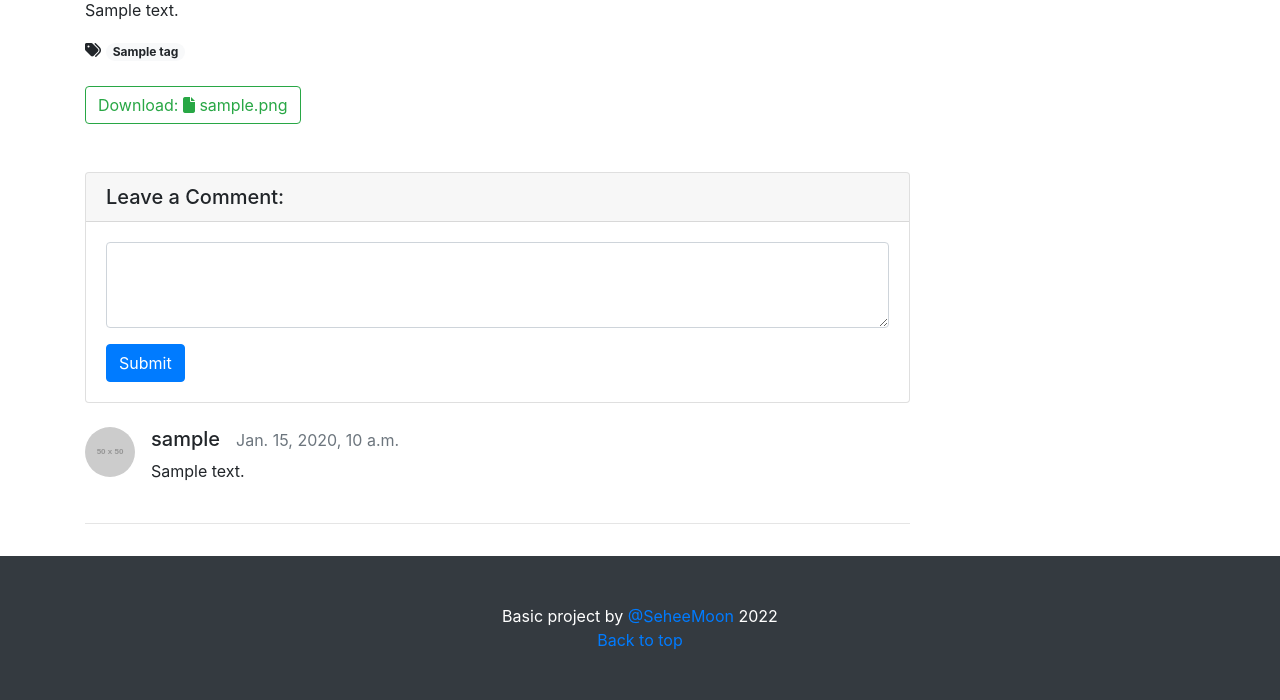
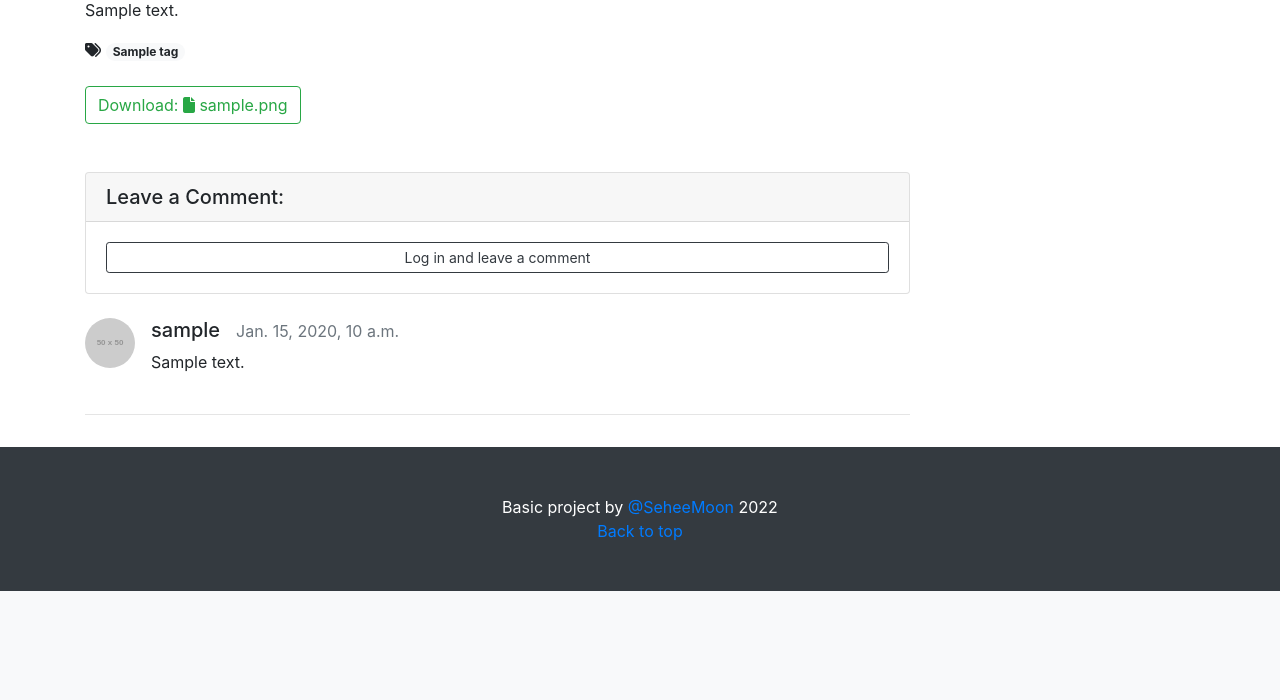
Before and after one commit to SeheeMoon/Basic-project, a Django app: page /blog/1/ in a window 1280 px wide. Shown: the part 547-1247 px from the top of the page. After the commit the page ends 1138 px from the top, so only its background shows below. Run offline with Django 4.2, Linux system fonts and the light colour scheme; tables that the repository leaves empty hold one stand-in row (values such as "Sample post"); grey boxes marked "Sample" are stand-in pictures; grey boxes labelled with a size stand in for pictures from a placeholder-image service; some libraries are stand-ins or nearby versions.

Commit message:
댓글 폼으로 포스트 상세 페이지에서 댓글 작성하기

```diff
--- a/blog/templates/blog/navbar.html
+++ b/blog/templates/blog/navbar.html
@@ -1,4 +1,3 @@
-        {% load socialaccount %}
 
         <nav class="navbar navbar-expand-lg navbar-light bg-light">
             <div class="container">
@@ -49,7 +48,7 @@
                 <div class="modal-body">
                     <div class="row">
                         <div class="col-md-6">
-                            <a role="button" class="btn btn-outline-dark btn-block btn-sm" href="{% provider_login_url 'google' %}"><i class="fa-brands fa-google"></i>&nbsp&nbsp Log in with Google</a>
+                            <button type="button" class="btn btn-outline-dark btn-block btn-sm"><i class="fa-brands fa-google"></i>&nbsp&nbsp Log in with Google</button>
                             <button type="button" class="btn btn-outline-dark btn-block btn-sm"><i class="fa-solid fa-envelope"></i>&nbsp&nbsp Log in with E-mail</button>
                         </div>
                         <div class="col-md-6">
--- a/blog/templates/blog/post_detail.html
+++ b/blog/templates/blog/post_detail.html
@@ -1,4 +1,5 @@
                 {% extends 'blog/base.html' %}
+                {% load crispy_forms_tags %}
 
                 {% block head_title %}
                     {{ post.title }} - Blog
@@ -72,12 +73,18 @@
                     <div class="card my-4">
                         <h5 class="card-header">Leave a Comment:</h5>
                         <div class="card-body">
-                                <form>
-                                    <div class="form-group">
-                                        <textarea class="form-control" rows="3"></textarea>
-                                    </div>
-                                    <button type="submit" class="btn btn-primary">Submit</button>
-                                </form>
+                            {% if user.is_authenticated %}
+                            <form id="comment-form" method="POST" action="{{ post.get_absolute_url }}new_comment/">
+                                {% csrf_token %}
+                                <div class="form-group">
+                                    {{ comment_form | crispy }}
+                                </div>
+                                <button type="submit" class="btn btn-primary">Submit</button>
+                            </form>
+                            {% else %}
+                                <a role="button" class="btn btn-outline-dark btn-block btn-sm" href="#" data-toggle="modal" data-target="#loginModal">Log in and leave a comment</a>
+                            {% endif %}
+
                         </div>
                     </div>
 
--- a/blog/urls.py
+++ b/blog/urls.py
@@ -5,6 +5,7 @@ urlpatterns = [
     path('update_post/<int:pk>/', views.PostUpdate.as_view()),
     path('create_post/', views.PostCreate.as_view()),
     path('category/<str:slug>/', views.category_page),
+    path('<int:pk>/new_comment/', views.new_comment),
     path('tag/<str:slug>/', views.tag_page),
     path('', views.PostList.as_view()),
     path('<int:pk>/', views.PostDetail.as_view()),
--- a/blog/views.py
+++ b/blog/views.py
@@ -27,7 +27,9 @@
 from django.shortcuts import render, redirect
 from django.views.generic import ListView, DetailView, CreateView, UpdateView
 from django.contrib.auth.mixins import LoginRequiredMixin, UserPassesTestMixin
+from django.shortcuts import get_object_or_404
 from .models import Post, Category, Tag
+from .forms import CommentForm
 from django.core.exceptions import PermissionDenied
 from django.utils.text import slugify
 
@@ -124,6 +126,7 @@ class PostDetail(DetailView):
         context = super(PostDetail, self).get_context_data()
         context['categories'] = Category.objects.all()
         context['no_category_post_count'] = Post.objects.filter(category=None).count()
+        context['comment_form'] = CommentForm
         return context
 
 def category_page(request, slug):
@@ -159,3 +162,20 @@ def tag_page(request, slug):
             'no_category_post_count': Post.objects.filter(category=None).count(),
         }
     )
+
+def new_comment(request, pk):
+    if request.user.is_authenticated:
+        post = get_object_or_404(Post, pk=pk)
+
+        if request.method == 'POST':
+            comment_form = CommentForm(request.POST)
+            if comment_form.is_valid():
+                comment = comment_form.save(commit=False)
+                comment.post = post
+                comment.author = request.user
+                comment.save()
+                return redirect(post.get_absolute_url())
+            else:
+                return redirect(post.get_absolute_url())
+        else:
+            raise PermissionDenied
--- a/do_it_django_prj/urls.py
+++ b/do_it_django_prj/urls.py
@@ -7,7 +7,6 @@ from django.conf.urls.static import static
 urlpatterns = [
     path('blog/', include('blog.urls')),
     path('admin/', admin.site.urls),
-    path('accounts/', include('allauth.urls')),
     path('', include('single_pages.urls')),
 ]
 
```
Also changed, not shown: blog/forms.py (added, +7 -0 lines), blog/tests.py (+48 -0 lines), do_it_django_prj/settings.py (+1 -19 lines).
